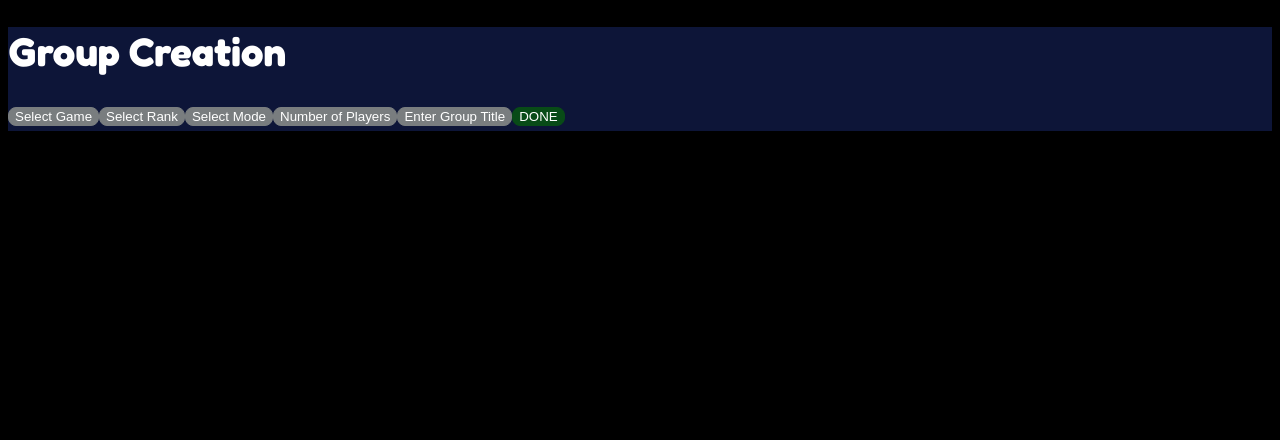
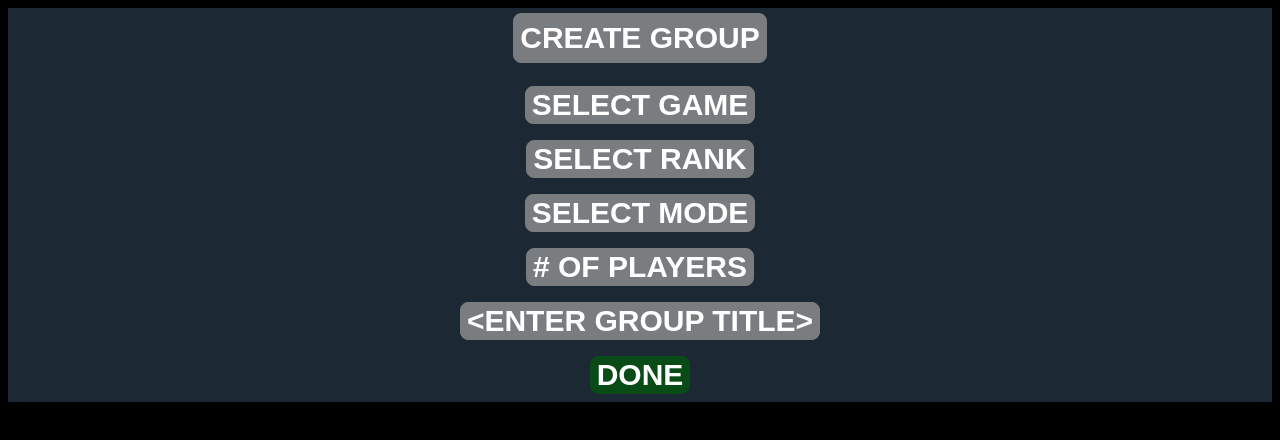
Before and after one commit to JNC-Enterprise/campus-lfg, a React (Vite) app: page / in a window 1280 px wide. Shown: the top 440 px of the page. Built offline with nearby package versions, Linux system fonts and the light colour scheme.

Commit message:
updating the group creation to reflect the figma initial sketch better. In terms of spacing, font boldness, colors, etc.

```diff
--- a/src/Group/GroupCreation.css
+++ b/src/Group/GroupCreation.css
@@ -1,57 +1,83 @@
 .group-creation-container{
-    background-color: #0d1538;
+    display: flex;
+    flex-direction: column;
+    background-color: #1C2833;
+    align-items: center;
 }
 
-.group-game-selector{
+.group-creator-text{
     margin-top: 5px;
-    margin-bottom: 5px;
+    margin-bottom: 15px;
     border: 1px solid #797D7F;
     border-radius: 8px;
     color:#FFFFFF;
     background-color: #797D7F;
+    font-size: 30px;
+    font-weight: bold;
+    height:50px;
 }
-
-.group-rank-selector{
-    margin-top: 5px;
-    margin-bottom: 5px;
+.group-game-selector{
+    margin-top: 8px;
+    margin-bottom: 8px;
     border: 1px solid #797D7F;
     border-radius: 8px;
     color:#FFFFFF;
     background-color: #797D7F;
+    font-size: 30px;
+    font-weight: bold;
 }
 
-.group-mode-selector{
-    margin-top: 5px;
-    margin-bottom: 5px;
+.group-rank-selector{
+    margin-top: 8px;
+    margin-bottom: 8px;
     border: 1px solid #797D7F;
     border-radius: 8px;
     color:#FFFFFF;
     background-color: #797D7F;
+    font-size: 30px;
+    font-weight: bold;
 }
 
-.group-players-selector{
-    margin-top: 5px;
-    margin-bottom: 5px;
+.group-mode-selector{
+    margin-top: 8px;
+    margin-bottom: 8px;
     border: 1px solid #797D7F;
     border-radius: 8px;
     color:#FFFFFF;
     background-color: #797D7F;
+    font-size: 30px;
+    font-weight: bold;
 }
 
-.group-title-selector{
-    margin-top: 5px;
-    margin-bottom: 5px;
+.group-players-selector{
+    margin-top: 8px;
+    margin-bottom: 8px;
     border: 1px solid #797D7F;
     border-radius: 8px;
     color:#FFFFFF;
     background-color: #797D7F;
+    font-size: 30px;
+    font-weight: bold;
+}
+
+.group-title-selector{
+    margin-top: 8px;
+    margin-bottom: 8px;
+    border: 1px solid #797D7F;
+    border-radius: 8px;
+    color:#FFFFFF;
+    background-color: #797D7F;
+    font-size: 30px;
+    font-weight: bold;
 }
 
 .group-done-button{
-    margin-top: 5px;
-    margin-bottom: 5px;
+    margin-top: 8px;
+    margin-bottom: 8px;
     border: 1px solid #084B17;
     border-radius: 8px;
     color:#FFFFFF;
     background-color: #084B17;
+    font-size: 30px;
+    font-weight: bold;
 }
--- a/src/Group/GroupCreation.jsx
+++ b/src/Group/GroupCreation.jsx
@@ -6,21 +6,23 @@ function GroupCreation() {
   /* Should eventually make these drop down menus */
   return(
     <div className='group-creation-container'>
-      <h1>Group Creation</h1>
+      <button /*onClick={}*/ className='group-creator-text'>
+      CREATE GROUP
+      </button>
       <button /*onClick={}*/ className='group-game-selector'>
-      Select Game
+      SELECT GAME
       </button>
       <button /*onClick={}*/ className='group-rank-selector'>
-      Select Rank
+      SELECT RANK
       </button>
       <button /*onClick={}*/ className='group-mode-selector'>
-      Select Mode
+      SELECT MODE
       </button>
       <button /*onClick={}*/ className='group-players-selector'>
-      Number of Players
+      # OF PLAYERS
       </button>
       <button /*onClick={}*/ className='group-title-selector'>
-      Enter Group Title
+      &lt;ENTER GROUP TITLE&gt;
       </button>
       <button /*onClick={}*/ className='group-done-button'>
       DONE
```
Also changed, not shown: 1 other file (tests, documents, lock files or other folders).
